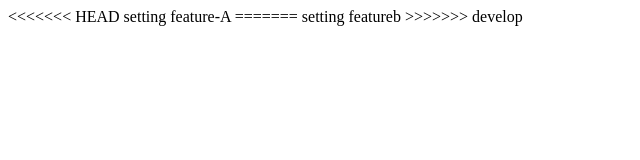
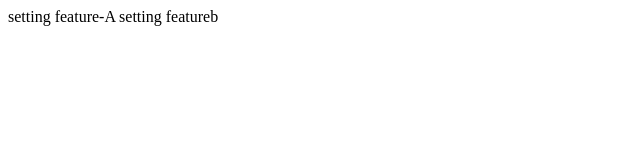
Before and after one commit to wonill/git-test, a plain HTML site: page index.html in a window 1280 px wide. Shown: the whole page, without its empty margins (0-640 px from the left). Drawn offline with Linux system fonts and the light colour scheme.

Commit message:
resolve coflice!

```diff
--- a/index.html
+++ b/index.html
@@ -6,10 +6,6 @@
     <title></title>
   </head>
   <body>
-<<<<<<< HEAD
-    setting feature-A
-=======
-    setting featureb
->>>>>>> develop
+    setting feature-A setting featureb
   </body>
 </html>
```
